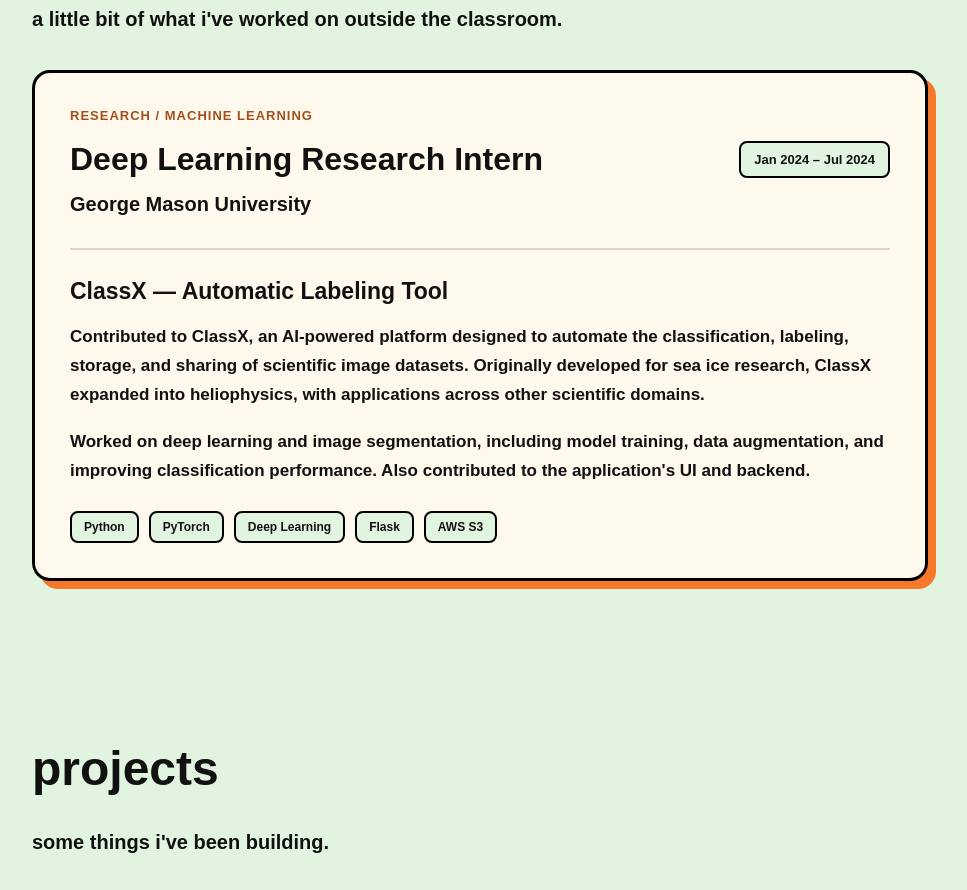
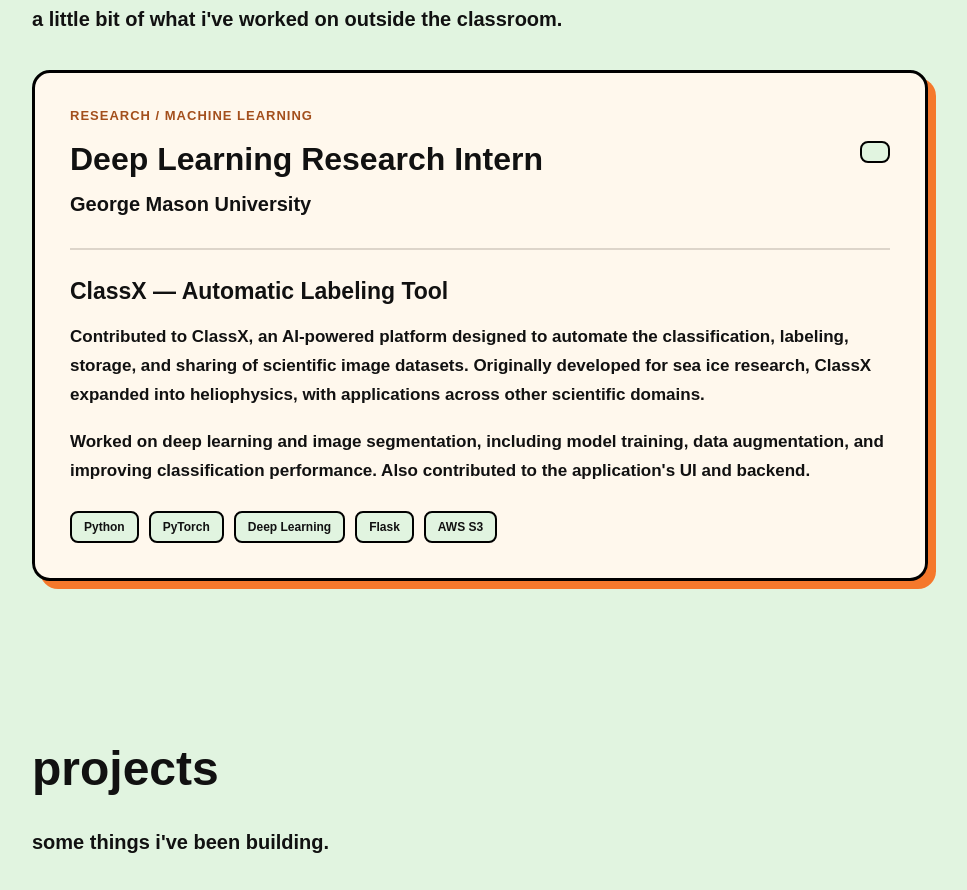
Before and after one commit to JasonKshr/JasonPortfolio, a website: page public/index.html in a window 1280 px wide. Shown: the part 1969-2859 px from the top of the page, without its empty margins (160-1127 px from the left). Drawn offline with Linux system fonts and the light colour scheme; no server answers.

Commit message:
changed desc again

```diff
--- a/public/index.html
+++ b/public/index.html
@@ -125,7 +125,7 @@
                     </div>
 
                     <span class="experience-date">
-                        Jan 2024 – Jul 2024
+                        <!--Jan 2024 – Jul 2024 !-->
                     </span>
                 </div>
 
```
